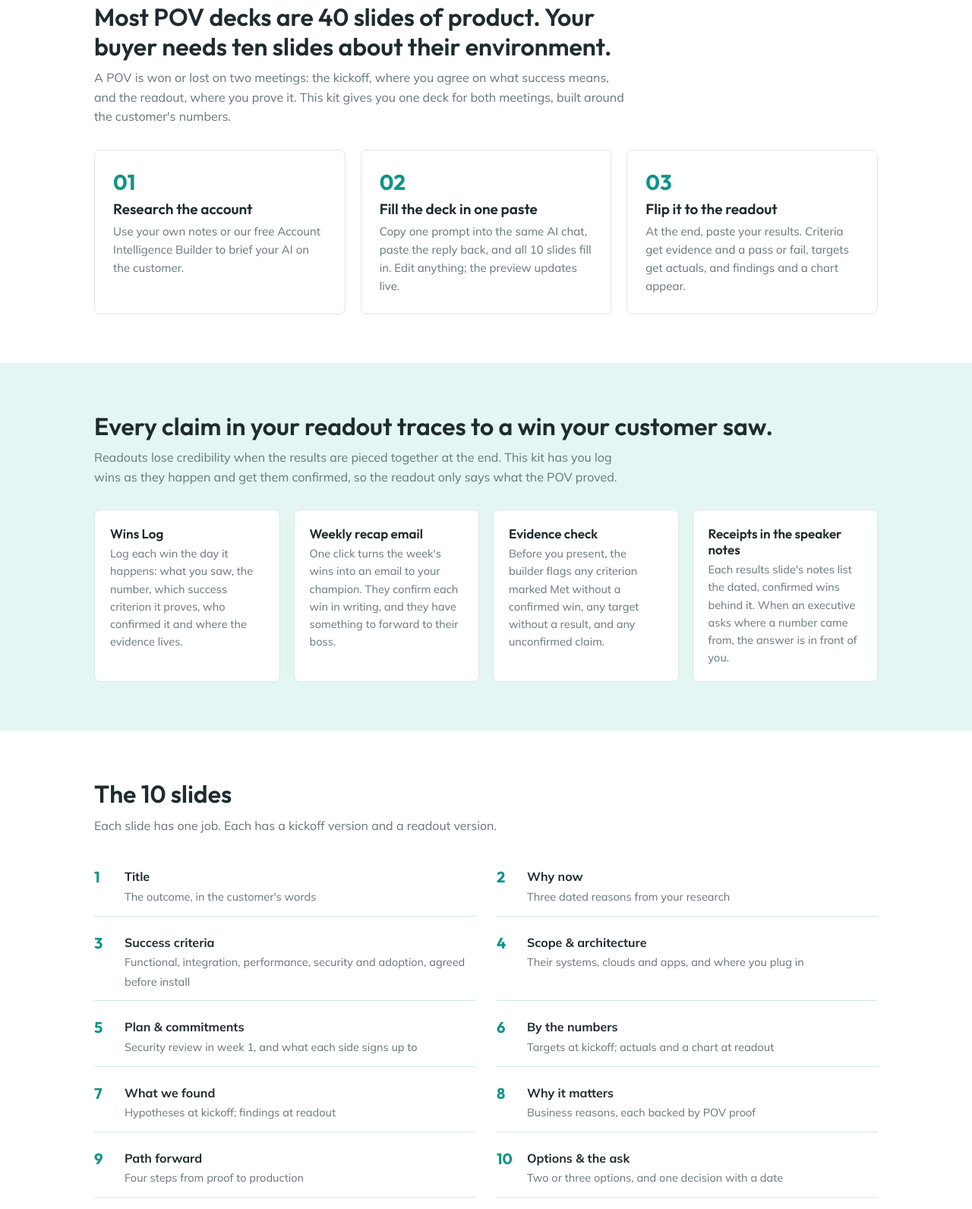
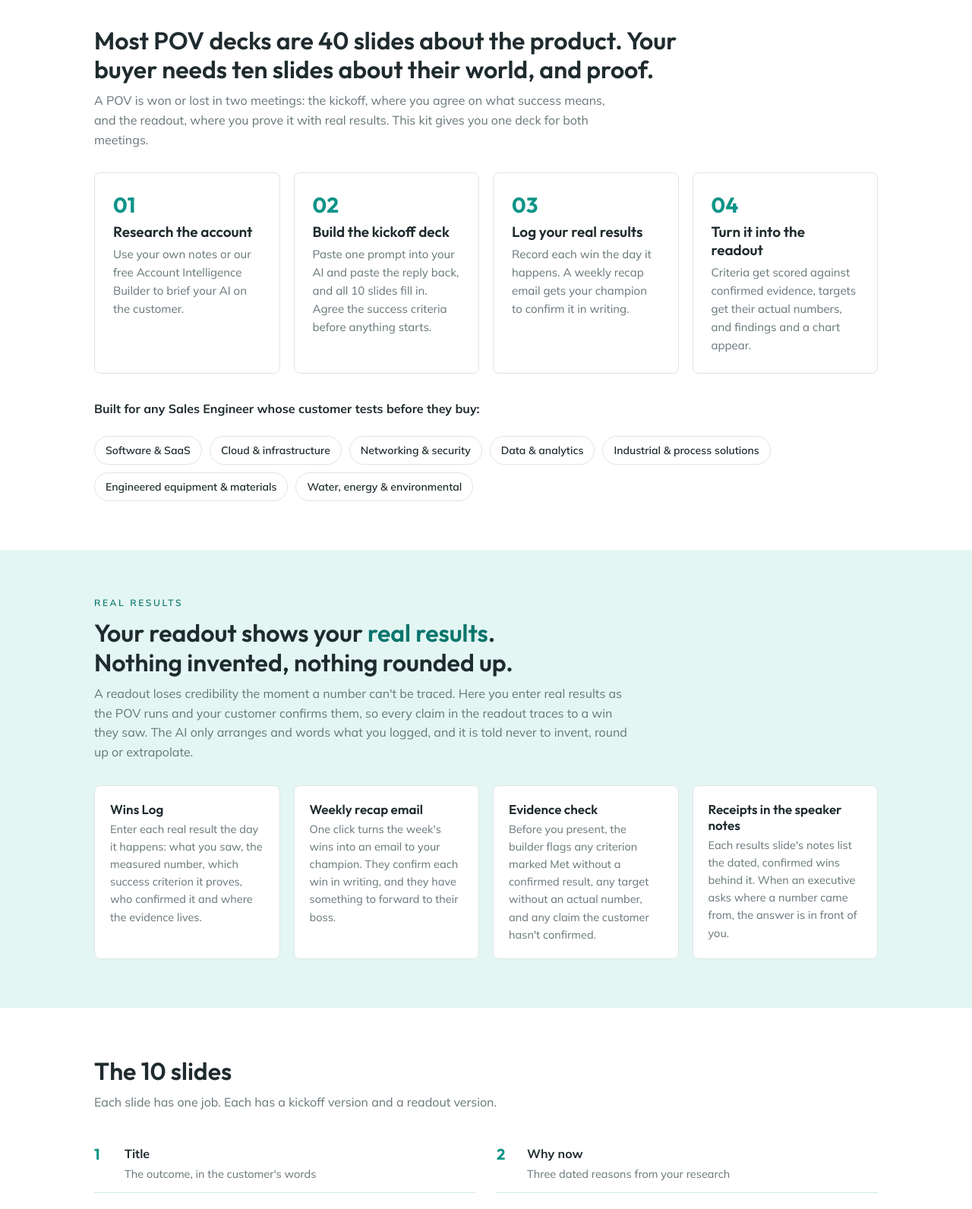
Before and after one commit to jamesfraasch-dotcom/se_engineer_shorts, a plain HTML site: page pov-deck-kit.html in a window 1280 px wide. Shown: the part 1208-2800 px from the top of the page at 76% size. Drawn offline with Linux system fonts and the light colour scheme.

Commit message:
POV kit page: any technical POV, not just SaaS; lead with real results
Co-Authored-By: Claude Opus 5.5 <noreply@anthropic.com>
Claude-Session: https://claude.ai/code/session_01MDyTTWAqpimFTNqKR7ZGZS

```diff
--- a/pov-deck-kit.html
+++ b/pov-deck-kit.html
@@ -4,7 +4,7 @@
 <meta charset="UTF-8">
 <meta name="viewport" content="width=device-width, initial-scale=1.0">
 <title>The 10-Slide POV Deck Kit · SE Engineer Shorts</title>
-<meta name="description" content="For software and SaaS SEs: your POV deck needs just 10 slides to show value to your customer. Build the kickoff deck from your account research, then turn it into the results readout.">
+<meta name="description" content="Your POV deck needs just 10 slides to show value to your customer, and a readout built from your real results. Build the kickoff deck from your account research, then turn it into the results readout.">
 <meta property="og:title" content="The 10-Slide POV Deck Kit">
 <meta property="og:description" content="Your POV deck needs just 10 slides to show value to your customer.">
 <meta property="og:image" content="assets/pov/slide-06.jpg">
@@ -36,7 +36,9 @@ a{color:var(--teal-d)}
 section{padding:64px 0}
 h2{font:600 32px/1.2 var(--display);margin-bottom:10px;text-wrap:balance}
 .lede{color:var(--muted);max-width:44em;margin-bottom:30px}
-.steps{display:grid;grid-template-columns:repeat(3,1fr);gap:20px;counter-reset:s}
+.steps{display:grid;grid-template-columns:repeat(4,1fr);gap:18px;counter-reset:s}
+.real{color:var(--teal-d)}.hero .real{color:var(--mark)}
+.who{display:flex;flex-wrap:wrap;gap:10px;margin-top:22px}.who span{border:1px solid var(--line);border-radius:99px;padding:7px 14px;font-size:14px;font-weight:600;background:#fff}
 .step{border:1px solid var(--line);border-radius:8px;padding:24px;counter-increment:s}
 .step::before{content:counter(s,decimal-leading-zero);display:block;font:700 28px var(--display);color:var(--teal);margin-bottom:6px}
 .step h3{font:600 19px var(--display);margin-bottom:6px}.step p{color:var(--muted);font-size:15px}
@@ -56,6 +58,7 @@ h2{font:600 32px/1.2 var(--display);margin-bottom:10px;text-wrap:balance}
 .buy{background:var(--hero);color:#fff;border-radius:12px;padding:44px;text-align:center}
 .buy h2{color:#fff}.buy p{color:rgba(255,255,255,.75);margin:6px auto 24px;max-width:36em}
 footer{border-top:1px solid var(--line);padding:26px 0;color:var(--muted);font-size:13px}
+@media (max-width:900px){.steps{grid-template-columns:1fr 1fr}}
 @media (max-width:760px){.steps,.gal,.ten{grid-template-columns:1fr}}
 </style>
 </head>
@@ -68,28 +71,32 @@ footer{border-top:1px solid var(--line);padding:26px 0;color:var(--muted);font-s
 <div class="hero"><div class="wrap">
   <div class="kicker">The 10-Slide POV Deck Kit</div>
   <h1>Your POV deck needs just 10 slides to show value to your customer.</h1>
-  <p>Turn your account research into a kickoff deck in about 20 minutes. When the POV ends, the same deck becomes your results readout. Built for software, SaaS and cloud SEs. Works with any AI, and downloads as a real PowerPoint.</p>
+  <p>Build the kickoff deck from your account research in about 20 minutes. When the POV ends, the same deck becomes a readout built from your <b class="real">real results</b>: the wins you logged and your customer confirmed. Works with any AI, and downloads as real PowerPoint.</p>
   <div class="price"><a class="btn" href="https://fraasch.gumroad.com/l/pov-deck-kithtml" data-gumroad-overlay-checkout="true">Get the kit</a><b>$49</b><span>One-time. Instant download.</span></div>
   <img class="shot" src="assets/pov/slide-06.jpg" alt="Example results slide: four numbers against their targets and a before-and-after chart">
 </div></div>
 
 <section><div class="wrap">
-  <h2>Most POV decks are 40 slides of product. Your buyer needs ten slides about their environment.</h2>
-  <p class="lede">A POV is won or lost on two meetings: the kickoff, where you agree on what success means, and the readout, where you prove it. This kit gives you one deck for both meetings, built around the customer's numbers.</p>
+  <h2>Most POV decks are 40 slides about the product. Your buyer needs ten slides about their world, and proof.</h2>
+  <p class="lede">A POV is won or lost in two meetings: the kickoff, where you agree on what success means, and the readout, where you prove it with real results. This kit gives you one deck for both meetings.</p>
   <div class="steps">
     <div class="step"><h3>Research the account</h3><p>Use your own notes or our free Account Intelligence Builder to brief your AI on the customer.</p></div>
-    <div class="step"><h3>Fill the deck in one paste</h3><p>Copy one prompt into the same AI chat, paste the reply back, and all 10 slides fill in. Edit anything; the preview updates live.</p></div>
-    <div class="step"><h3>Flip it to the readout</h3><p>At the end, paste your results. Criteria get evidence and a pass or fail, targets get actuals, and findings and a chart appear.</p></div>
+    <div class="step"><h3>Build the kickoff deck</h3><p>Paste one prompt into your AI and paste the reply back, and all 10 slides fill in. Agree the success criteria before anything starts.</p></div>
+    <div class="step"><h3>Log your real results</h3><p>Record each win the day it happens. A weekly recap email gets your champion to confirm it in writing.</p></div>
+    <div class="step"><h3>Turn it into the readout</h3><p>Criteria get scored against confirmed evidence, targets get their actual numbers, and findings and a chart appear.</p></div>
   </div>
+  <p style="margin-top:34px;font-weight:700">Built for any Sales Engineer whose customer tests before they buy:</p>
+  <div class="who"><span>Software &amp; SaaS</span><span>Cloud &amp; infrastructure</span><span>Networking &amp; security</span><span>Data &amp; analytics</span><span>Industrial &amp; process solutions</span><span>Engineered equipment &amp; materials</span><span>Water, energy &amp; environmental</span></div>
 </div></section>
 
 <section class="mint"><div class="wrap">
-  <h2>Every claim in your readout traces to a win your customer saw.</h2>
-  <p class="lede">Readouts lose credibility when the results are pieced together at the end. This kit has you log wins as they happen and get them confirmed, so the readout only says what the POV proved.</p>
+  <div class="kicker" style="color:var(--teal-d)">Real results</div>
+  <h2>Your readout shows your <span class="real">real results</span>. Nothing invented, nothing rounded up.</h2>
+  <p class="lede">A readout loses credibility the moment a number can't be traced. Here you enter real results as the POV runs and your customer confirms them, so every claim in the readout traces to a win they saw. The AI only arranges and words what you logged, and it is told never to invent, round up or extrapolate.</p>
   <div class="inc">
-    <div><b>Wins Log</b><p>Log each win the day it happens: what you saw, the number, which success criterion it proves, who confirmed it and where the evidence lives.</p></div>
+    <div><b>Wins Log</b><p>Enter each real result the day it happens: what you saw, the measured number, which success criterion it proves, who confirmed it and where the evidence lives.</p></div>
     <div><b>Weekly recap email</b><p>One click turns the week's wins into an email to your champion. They confirm each win in writing, and they have something to forward to their boss.</p></div>
-    <div><b>Evidence check</b><p>Before you present, the builder flags any criterion marked Met without a confirmed win, any target without a result, and any unconfirmed claim.</p></div>
+    <div><b>Evidence check</b><p>Before you present, the builder flags any criterion marked Met without a confirmed result, any target without an actual number, and any claim the customer hasn't confirmed.</p></div>
     <div><b>Receipts in the speaker notes</b><p>Each results slide's notes list the dated, confirmed wins behind it. When an executive asks where a number came from, the answer is in front of you.</p></div>
   </div>
 </div></section>
@@ -100,12 +107,12 @@ footer{border-top:1px solid var(--line);padding:26px 0;color:var(--muted);font-s
   <ol class="ten">
     <li><div><b>Title</b><span>The outcome, in the customer's words</span></div></li>
     <li><div><b>Why now</b><span>Three dated reasons from your research</span></div></li>
-    <li><div><b>Success criteria</b><span>Functional, integration, performance, security and adoption, agreed before install</span></div></li>
-    <li><div><b>Scope &amp; architecture</b><span>Their systems, clouds and apps, and where you plug in</span></div></li>
-    <li><div><b>Plan &amp; commitments</b><span>Security review in week 1, and what each side signs up to</span></div></li>
-    <li><div><b>By the numbers</b><span>Targets at kickoff; actuals and a chart at readout</span></div></li>
-    <li><div><b>What we found</b><span>Hypotheses at kickoff; findings at readout</span></div></li>
-    <li><div><b>Why it matters</b><span>Business reasons, each backed by POV proof</span></div></li>
+    <li><div><b>Success criteria</b><span>Agreed at kickoff; scored against real, confirmed results at readout</span></div></li>
+    <li><div><b>Scope &amp; architecture</b><span>Their sites, systems and processes, and where you fit in</span></div></li>
+    <li><div><b>Plan &amp; commitments</b><span>Reviews and approvals up front, and what each side signs up to</span></div></li>
+    <li><div><b>By the numbers</b><span>Targets at kickoff; your real results and a chart at readout</span></div></li>
+    <li><div><b>What we found</b><span>Hypotheses at kickoff; confirmed findings at readout</span></div></li>
+    <li><div><b>Why it matters</b><span>Business reasons, each backed by POV proof and an approved customer quote</span></div></li>
     <li><div><b>Path forward</b><span>Four steps from proof to production</span></div></li>
     <li><div><b>Options &amp; the ask</b><span>Two or three options, and one decision with a date</span></div></li>
   </ol>
@@ -113,7 +120,7 @@ footer{border-top:1px solid var(--line);padding:26px 0;color:var(--muted);font-s
 
 <section class="mint"><div class="wrap">
   <h2>What the decks look like</h2>
-  <p class="lede">From the included example: a fictional identity SaaS company running a POV with a fictional credit union.</p>
+  <p class="lede">From the included example: a fictional software company running a POV with a fictional credit union. Your deck uses your customer, your criteria and your real results.</p>
   <div class="gal">
     <figure><img src="assets/pov/slide-01.jpg" alt="Title slide" loading="lazy"><figcaption>1 · Title</figcaption></figure>
     <figure><img src="assets/pov/slide-03.jpg" alt="Success criteria table with results" loading="lazy"><figcaption>3 · Success criteria, scored at readout</figcaption></figure>
@@ -126,7 +133,7 @@ footer{border-top:1px solid var(--line);padding:26px 0;color:var(--muted);font-s
   <h2>What you get</h2>
   <div class="inc">
     <div><b>The POV Deck Builder</b><p>One file that runs in your browser. No install, no login, no subscription. Your customer data never leaves your machine.</p></div>
-    <div><b>Two AI prompts</b><p>One fills the kickoff deck from your brief. One builds the readout from your Wins Log and results, and is told never to invent a number. Both work in Claude, ChatGPT, Gemini and Copilot.</p></div>
+    <div><b>Two AI prompts</b><p>One fills the kickoff deck from your brief. One builds the readout from your real results and Wins Log, and is told never to invent a number. Both work in Claude, ChatGPT, Gemini and Copilot.</p></div>
     <div><b>Real PowerPoint output</b><p>Native, editable slides, tables and charts. Opens in PowerPoint, Keynote and Google Slides, in your company's colour.</p></div>
     <div><b>Example decks and a guide</b><p>A complete kickoff and readout to copy from, plus a short quick-start guide.</p></div>
   </div>
@@ -135,7 +142,8 @@ footer{border-top:1px solid var(--line);padding:26px 0;color:var(--muted);font-s
 <section class="mint"><div class="wrap">
   <h2>Questions</h2>
   <dl class="faq">
-    <dt>Does it work for my product?</dt><dd>It's built for technology and SaaS sales: security reviews, integrations, architecture and measurable technical outcomes. Nothing is tied to one vendor, so it fits any B2B software, cloud, security, data or infrastructure product.</dd>
+    <dt>Does it work for my product?</dt><dd>If your customer runs a trial, pilot, proof of concept or proof of value before they buy, yes. It's used for software and SaaS, and just as well for industrial, process and engineered solutions. Nothing in it is tied to a vendor or an industry. You enter what you sell, and the slides follow your customer's criteria.</dd>
+    <dt>Where do the results come from?</dt><dd>From you. You enter each real result in the Wins Log as the POV runs, and your customer confirms it. The AI only organizes and words what you entered; it is told never to invent or round up a number. The evidence check flags anything unproven before you present.</dd>
     <dt>Do I need a paid AI account?</dt><dd>No. The free tiers of the major AI assistants work. The builder itself needs no AI at all if you'd rather type.</dd>
     <dt>Is my customer's data safe?</dt><dd>The builder sends nothing anywhere. Your work is saved in your browser and in project files you control. What you paste into your AI follows your company's AI policy.</dd>
     <dt>Can I change the design?</dt><dd>Pick your accent colour in the builder. After download, every slide is ordinary, editable PowerPoint.</dd>
@@ -145,7 +153,7 @@ footer{border-top:1px solid var(--line);padding:26px 0;color:var(--muted);font-s
 
 <section id="buy"><div class="wrap">
   <div class="buy">
-    <h2>Run your next POV on 10 slides.</h2>
+    <h2>Run your next POV on 10 slides. Close it with real results.</h2>
     <p>The builder, the Wins Log, both prompts, example decks and the quick-start guide. $49, one time.</p>
     <a class="btn" href="https://fraasch.gumroad.com/l/pov-deck-kithtml" data-gumroad-overlay-checkout="true">Buy now · $49</a>
     <p style="font-size:13px;margin:16px auto 0">Secure checkout by Gumroad. Sales tax handled at checkout.</p>
```
